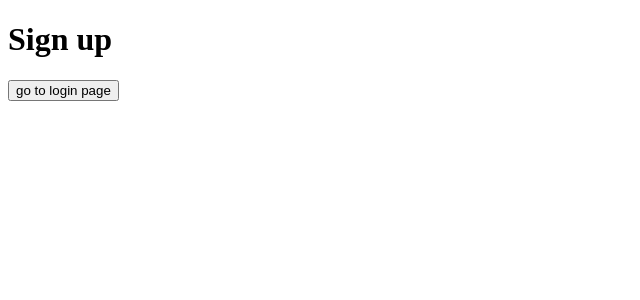
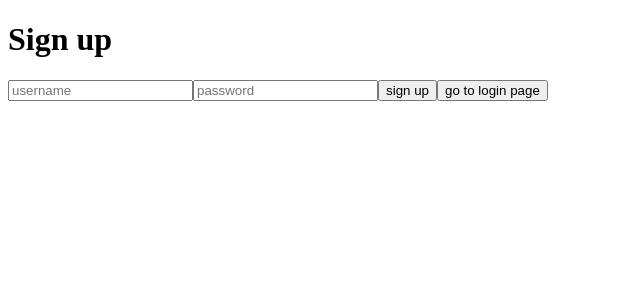
Before and after one commit to youssef-attai/chat-app, a React (Vite) app in the folder frontend/: page / in a window 1280 px wide. Both pictures are taken after a click on the button "go to sign up page". Shown: the top 300 px of the page, without its empty margins (0-640 px from the left). Built offline with nearby package versions, Linux system fonts and the light colour scheme; no server answers.

Commit message:
Take signup input from user

```diff
--- a/frontend/src/pages/authentication/signup/page.tsx
+++ b/frontend/src/pages/authentication/signup/page.tsx
@@ -1,10 +1,19 @@
+import { useState } from "react";
+import useAuth from "../../../hooks/useAuth";
 import { useAuthenticationPage } from "../hook"
 
 function SignUpPage() {
     const { navigate } = useAuthenticationPage()
+    const { signUp } = useAuth()
+    const [username, setUsername] = useState('');
+    const [password, setPassword] = useState('');
+
     return (
         <>
             <h1>Sign up</h1>
+            <input type="text" value={username} onChange={(e) => setUsername(e.target.value)} placeholder="username" />
+            <input type="password" value={password} onChange={(e) => setPassword(e.target.value)} placeholder="password" />
+            <button onClick={() => { signUp(username, password) }}>sign up</button>
             <button onClick={() => { navigate('login') }}>go to login page</button>
         </>
     )
```
